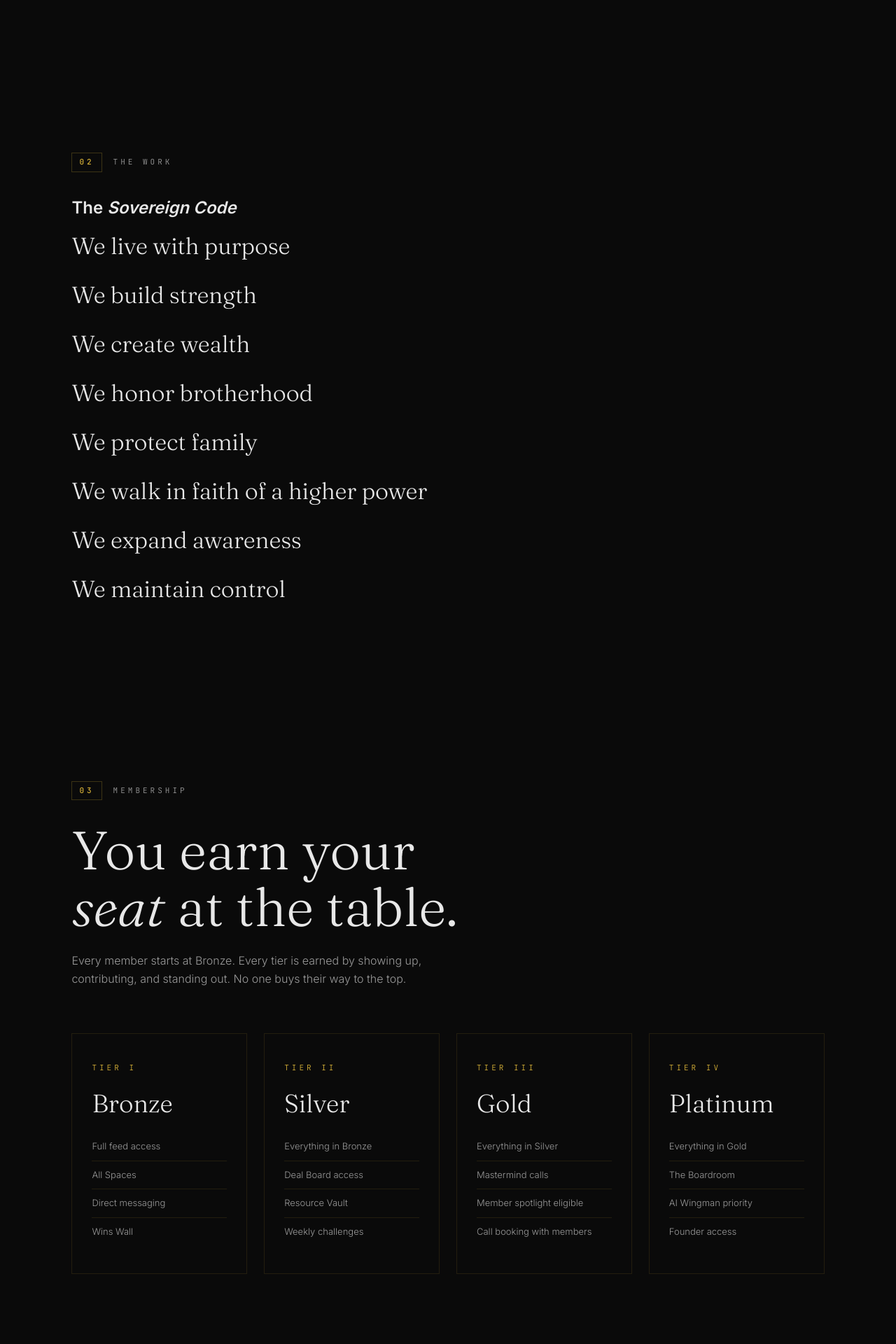
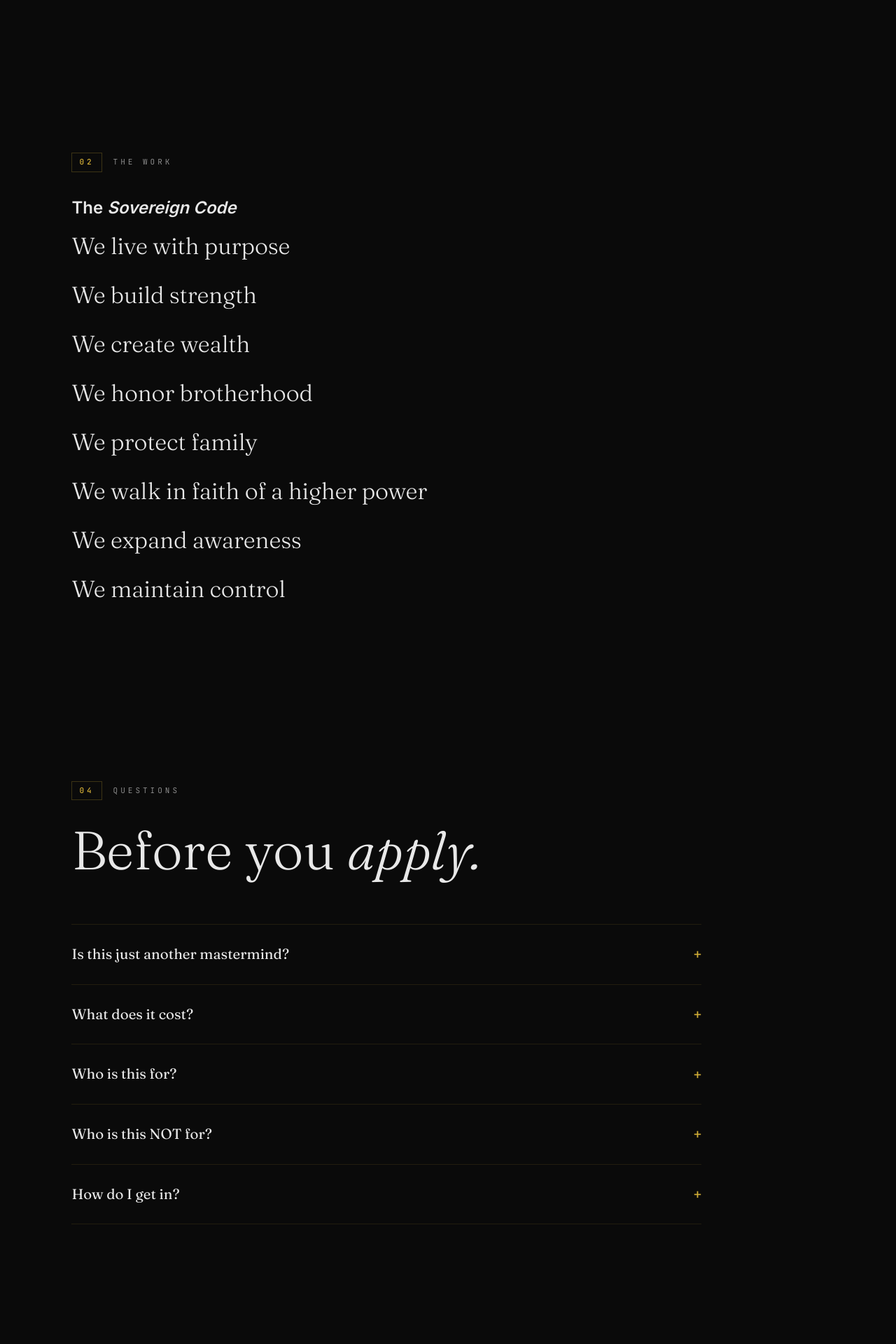
Before and after one commit to kashi-creator/anti-billionaires-app, a Flask app: page / in a window 1280 px wide. Shown: the part 2280-4200 px from the top of the page at 70% size. Run offline with Flask 3, Linux system fonts and the light colour scheme; some libraries are stand-ins or nearby versions.

Commit message:
landing: remove tiers section + all remaining tier copy
Drops the Bronze/Silver/Gold/Platinum chapter (CSS, markup, mobile rule,
HUD nav entry, scroll-observer entry) and renumbers subsequent chapters
03→Voices, 04→FAQ, 05→Final CTA so the visible HUD reads contiguously
01 / 02 / 04 (Proof remains display:none).

Also swaps the two remaining "Gold tier" / "Platinum tier" testimonial
role labels to "Founding member" to match the existing M., Operator
testimonial — these are inside the hidden Proof section but the source
is now tier-free.

Internal tier badges (profile, leaderboard, boardroom) untouched.

```diff
--- a/templates/landing.html
+++ b/templates/landing.html
@@ -357,51 +357,6 @@
     letter-spacing: -0.005em;
   }
 
-  /* TIERS */
-  .tiers-head h2 {
-    font-family: var(--serif);
-    font-weight: 300;
-    font-size: clamp(40px, 6vw, 80px);
-    line-height: 1.05;
-    margin-bottom: 24px;
-    max-width: 800px;
-  }
-  .tiers-head p { color: var(--ink-soft); max-width: 560px; margin-bottom: 64px; }
-  .tiers { display: grid; grid-template-columns: repeat(auto-fit, minmax(220px, 1fr)); gap: 24px; }
-  .tier {
-    border: 1px solid var(--line);
-    padding: 40px 28px;
-    background: var(--bg);
-    transition: border-color 0.3s, transform 0.3s;
-    position: relative;
-  }
-  .tier:hover { border-color: var(--line-strong); transform: translateY(-4px); }
-  .tier-name {
-    font-family: var(--mono);
-    font-size: 11px;
-    letter-spacing: 4px;
-    text-transform: uppercase;
-    color: var(--gold);
-    margin-bottom: 24px;
-  }
-  .tier-title {
-    font-family: var(--serif);
-    font-weight: 300;
-    font-size: 36px;
-    color: var(--ink);
-    margin-bottom: 24px;
-    line-height: 1;
-  }
-  .tier ul { list-style: none; }
-  .tier li {
-    font-size: 13px;
-    color: var(--ink-soft);
-    padding: 10px 0;
-    border-top: 1px solid var(--line);
-    line-height: 1.5;
-  }
-  .tier li:first-child { border-top: 0; }
-
   /* PROOF */
   .proof-head h2 {
     font-family: var(--serif);
@@ -535,7 +490,6 @@
     .hero-logo { width: 96px; margin-bottom: 24px; }
     .cta-seal { width: 84px; margin-bottom: 24px; }
     .pillar { padding: 36px 24px; }
-    .tier { padding: 32px 24px; }
     .quote { padding: 32px 24px; }
     .scroll-cue { display: none; }
   }
@@ -562,10 +516,9 @@
   <div class="hud-chapters">
     <a data-target="manifesto">01 Manifesto</a>
     <a data-target="pillars">02 The Work</a>
-    <a data-target="tiers">03 Tiers</a>
     <!-- Voices nav link hidden until real testimonials exist -->
-    <!-- <a data-target="proof">04 Voices</a> -->
-    <a data-target="faq">05 FAQ</a>
+    <!-- <a data-target="proof">03 Voices</a> -->
+    <a data-target="faq">04 FAQ</a>
   </div>
   <a href="{{ url_for('login') }}" class="hud-cta">Sign in</a>
 </nav>
@@ -622,41 +575,10 @@
   </ul>
 </section>
 
-<!-- 03 / TIERS -->
-<section class="chapter tiers-section" id="tiers">
-  <div class="tiers-head">
-    <div class="chapter-meta reveal"><span class="chapter-num">03</span><span class="chapter-tag">Membership</span></div>
-    <h2 class="reveal delay-1">You earn your<br><em>seat</em> at the table.</h2>
-    <p class="reveal delay-2">Every member starts at Bronze. Every tier is earned by showing up, contributing, and standing out. No one buys their way to the top.</p>
-  </div>
-  <div class="tiers">
-    <div class="tier reveal">
-      <div class="tier-name">Tier I</div>
-      <div class="tier-title">Bronze</div>
-      <ul><li>Full feed access</li><li>All Spaces</li><li>Direct messaging</li><li>Wins Wall</li></ul>
-    </div>
-    <div class="tier reveal delay-1">
-      <div class="tier-name">Tier II</div>
-      <div class="tier-title">Silver</div>
-      <ul><li>Everything in Bronze</li><li>Deal Board access</li><li>Resource Vault</li><li>Weekly challenges</li></ul>
-    </div>
-    <div class="tier reveal delay-2">
-      <div class="tier-name">Tier III</div>
-      <div class="tier-title">Gold</div>
-      <ul><li>Everything in Silver</li><li>Mastermind calls</li><li>Member spotlight eligible</li><li>Call booking with members</li></ul>
-    </div>
-    <div class="tier reveal delay-3">
-      <div class="tier-name">Tier IV</div>
-      <div class="tier-title">Platinum</div>
-      <ul><li>Everything in Gold</li><li>The Boardroom</li><li>AI Wingman priority</li><li>Founder access</li></ul>
-    </div>
-  </div>
-</section>
-
-<!-- 04 / PROOF — hidden until real testimonials exist. Keep markup intact for easy re-enable. -->
+<!-- 03 / PROOF — hidden until real testimonials exist. Keep markup intact for easy re-enable. -->
 <section class="chapter proof-section" id="proof" style="display:none;">
   <div class="proof-head">
-    <div class="chapter-meta reveal"><span class="chapter-num">04</span><span class="chapter-tag">Voices</span></div>
+    <div class="chapter-meta reveal"><span class="chapter-num">03</span><span class="chapter-tag">Voices</span></div>
     <h2 class="reveal delay-1">From the <em>brothers</em> who built it.</h2>
   </div>
   <div class="quotes">
@@ -666,19 +588,19 @@
     </div>
     <div class="quote reveal delay-1">
       <div class="quote-body">I joined for the network. I stayed for the men. The accountability alone is worth the membership ten times over.</div>
-      <div class="quote-attr">D., Founder, NYC<div class="quote-attr-role">Gold tier</div></div>
+      <div class="quote-attr">D., Founder, NYC<div class="quote-attr-role">Founding member</div></div>
     </div>
     <div class="quote reveal delay-2">
       <div class="quote-body">No LinkedIn vibes. No soft men. Just real operators trading frameworks and pulling each other up. This is what brotherhood used to mean.</div>
-      <div class="quote-attr">J., Investor, Florida<div class="quote-attr-role">Platinum tier</div></div>
+      <div class="quote-attr">J., Investor, Florida<div class="quote-attr-role">Founding member</div></div>
     </div>
   </div>
 </section>
 
-<!-- 05 / FAQ -->
+<!-- 04 / FAQ -->
 <section class="chapter faq-section" id="faq">
   <div class="faq-head">
-    <div class="chapter-meta reveal"><span class="chapter-num">05</span><span class="chapter-tag">Questions</span></div>
+    <div class="chapter-meta reveal"><span class="chapter-num">04</span><span class="chapter-tag">Questions</span></div>
     <h2 class="reveal delay-1">Before you <em>apply.</em></h2>
   </div>
   <div class="faq-list reveal delay-2">
@@ -690,10 +612,10 @@
   </div>
 </section>
 
-<!-- 06 / FINAL CTA -->
+<!-- 05 / FINAL CTA -->
 <section class="chapter cta-final" id="cta">
   <img src="{{ url_for('static', filename='img/sovereign-logo.png') }}" alt="" class="cta-seal reveal" aria-hidden="true">
-  <div class="chapter-meta reveal delay-1" style="justify-content:center;"><span class="chapter-num">06</span><span class="chapter-tag">The Door</span></div>
+  <div class="chapter-meta reveal delay-1" style="justify-content:center;"><span class="chapter-num">05</span><span class="chapter-tag">The Door</span></div>
   <h2 class="reveal delay-2">The door is <em>open.</em><br>Walk through it.</h2>
   <p class="cta-final-sub reveal delay-3">If you're still reading, you already know. The Society does not sell. It selects. Apply, pay, show up, and stand among men who refuse to be average.</p>
   <div class="hero-ctas reveal delay-4" style="justify-content:center;">
@@ -777,7 +699,7 @@
   (function() {
     const hud = document.getElementById('hud');
     const chapters = document.querySelectorAll('.hud-chapters a');
-    const sections = ['manifesto', 'pillars', 'tiers', 'proof', 'faq'];
+    const sections = ['manifesto', 'pillars', 'proof', 'faq'];
 
     window.addEventListener('scroll', () => {
       hud.classList.toggle('scrolled', window.scrollY > 60);
```
